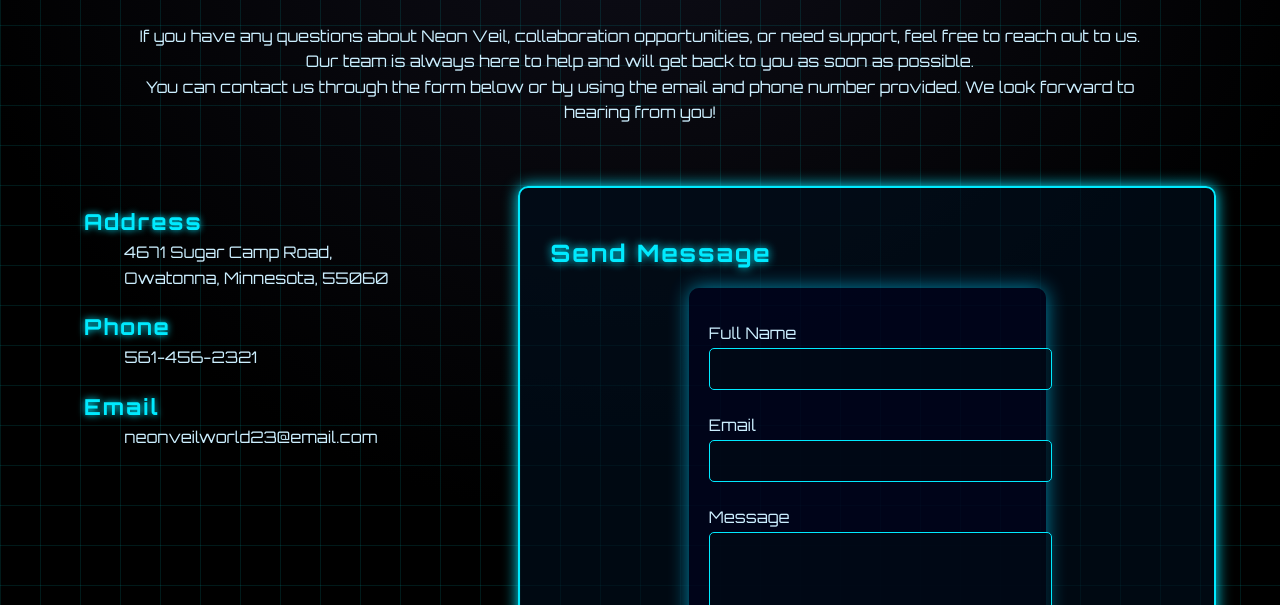
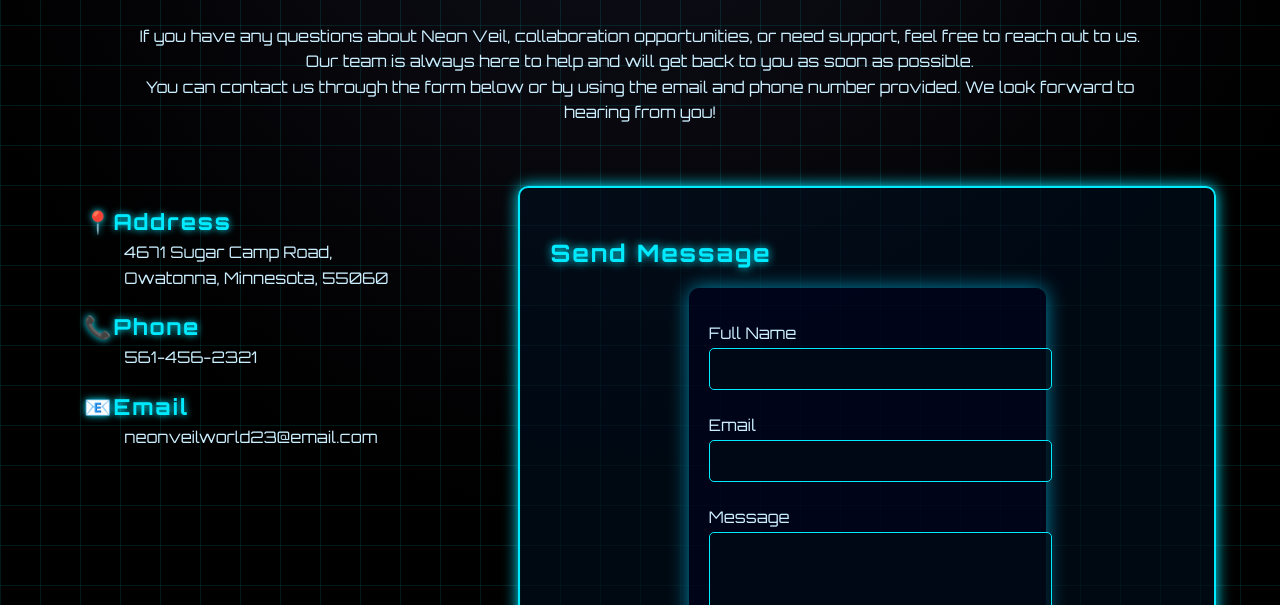
Before and after one commit to nityapawar495-sys/2077verse, a plain HTML site: page contact.html in a window 1280 px wide. Shown: the part 195-800 px from the top of the page. Drawn offline with Linux system fonts and the light colour scheme.

Commit message:
contact us

```diff
--- a/contact.html
+++ b/contact.html
@@ -35,13 +35,13 @@
 
             <!-- LEFT INFO -->
             <div class="contact-info">
-                <h3>Address</h3>
+                <h3>📍Address</h3>
                 <p>4671 Sugar Camp Road,<br>Owatonna, Minnesota, 55060</p>
 
-                <h3>Phone</h3>
+                <h3>📞Phone</h3>
                 <p>561-456-2321</p>
 
-                <h3>Email</h3>
+                <h3>📧Email</h3>
                 <p>neonveilworld23@email.com</p>
             </div>
 
```
